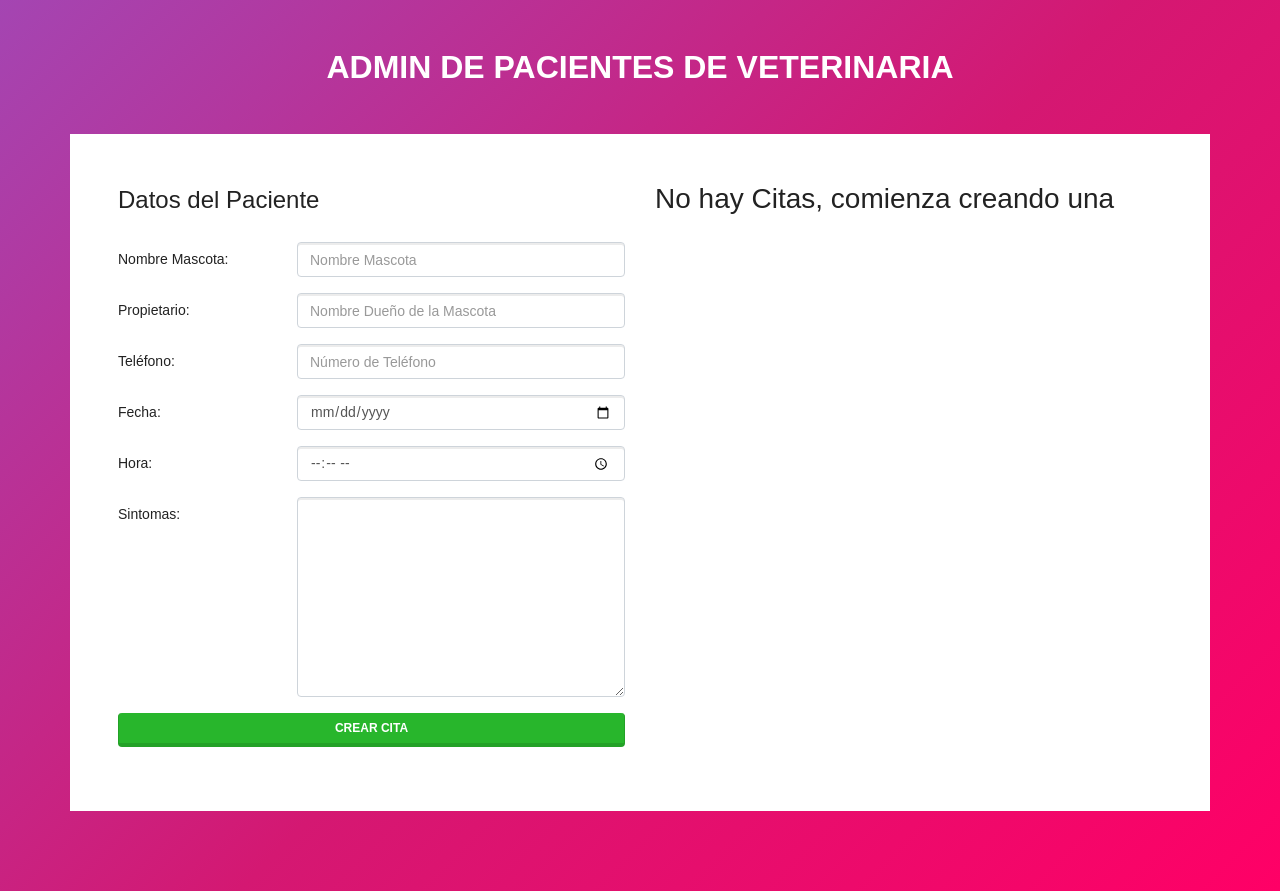
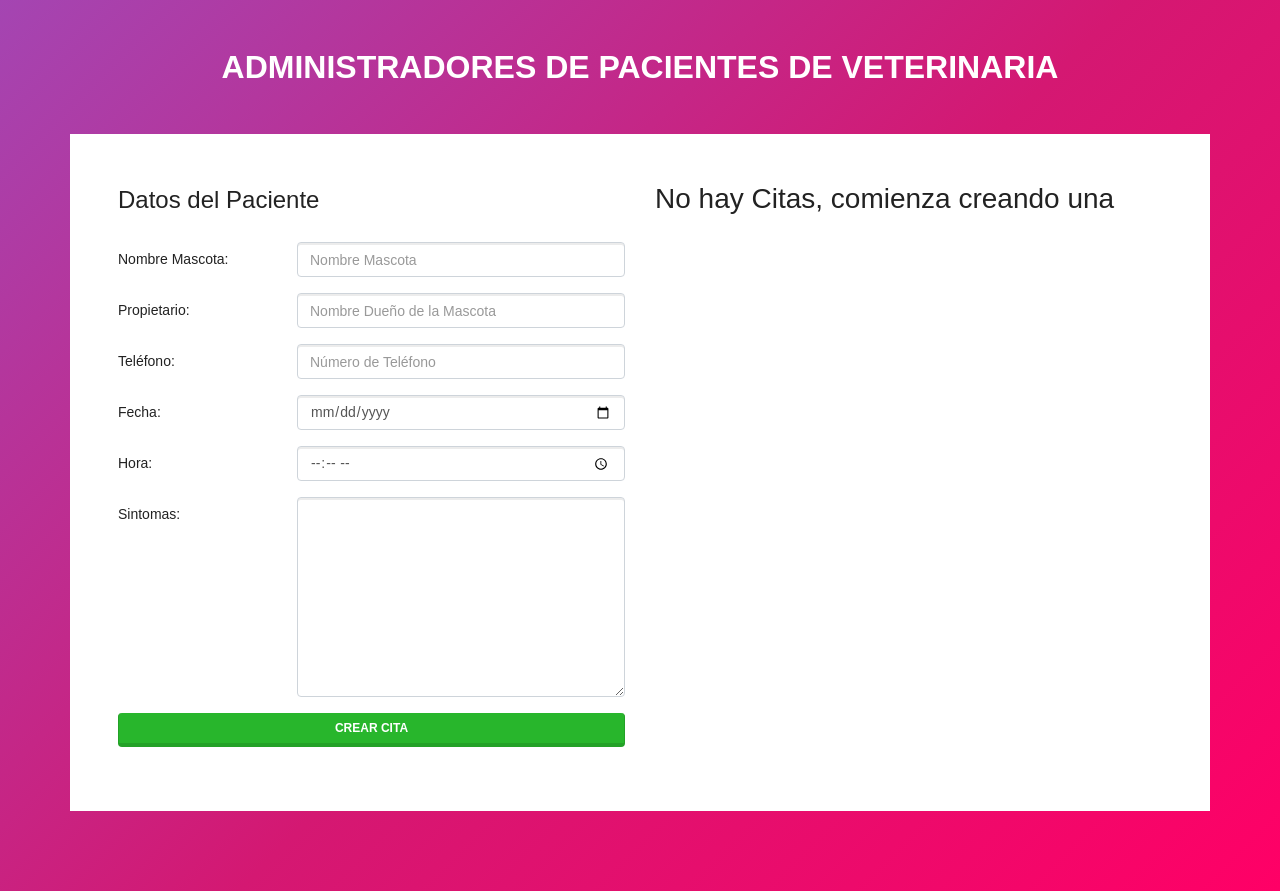
Before and after one commit to miguelapol/servicesworkers_PWA, a plain HTML site: page index.html in a window 1280 px wide. Drawn offline with Linux system fonts and the light colour scheme.

Commit message:
se cambio el titulo

```diff
--- a/index.html
+++ b/index.html
@@ -15,7 +15,7 @@
     <meta name="theme-color" content="black">
 </head>
 <body>
-    <h2 class="text-center my-5 titulo">Admin de Pacientes de Veterinaria</h2>
+    <h2 class="text-center my-5 titulo">Administradores de Pacientes de Veterinaria</h2>
     <div class="container mt-5 p-5">
         <div id="contenido" class="row">
             <div class="col-md-6 agregar-cita">
```
